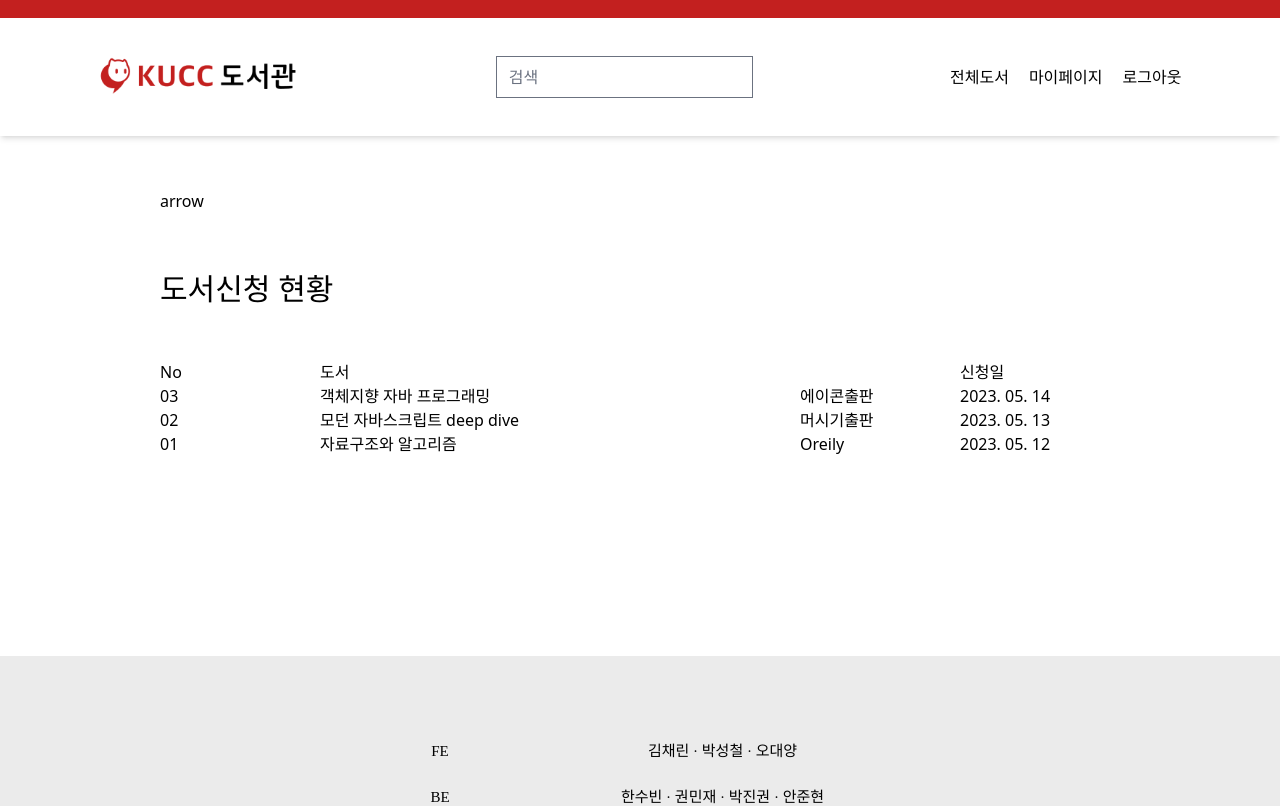
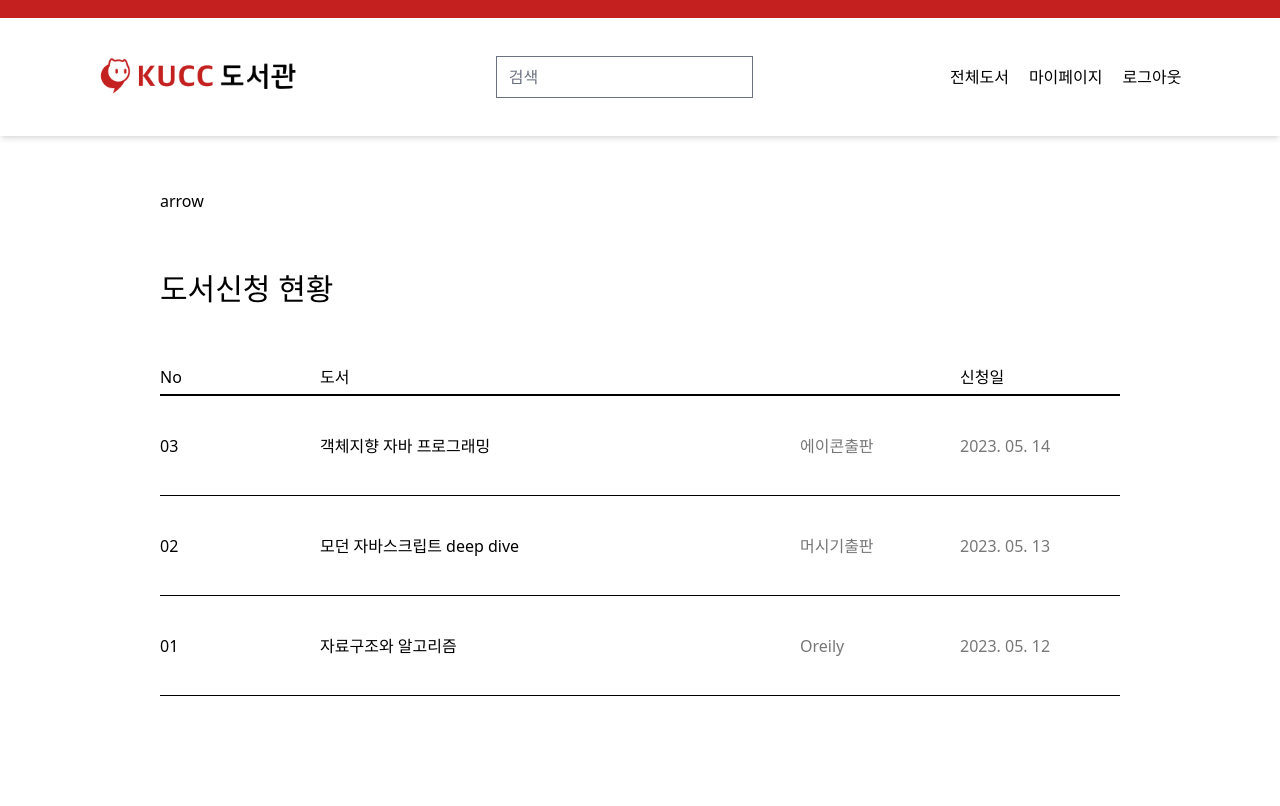
Before and after one commit to kucc/library-service-client, a Next.js app: page /detail/1/bookapply in a window 1280 px wide. Shown: the top 806 px of the page. Built offline with nearby package versions, Linux system fonts and the light colour scheme.

Commit message:
fixed : 조건부 CSS 적용 안되는 부분 수정

```diff
--- a/src/components/Board/BoardContent.jsx
+++ b/src/components/Board/BoardContent.jsx
@@ -1,17 +1,14 @@
 const BoardContent = ({ num = "No", title = "제목", date = "작성일", isTitle = false }) => {
-  const fontWeight = isTitle ? 700 : 500;
-  const borderWidth = isTitle ? 2 : 1;
-  const height = isTitle ? 36 : 100;
-  const dateColor = isTitle ? "#000" : "#777777";
-  console.log(fontWeight, borderWidth, height, dateColor);
+  const fontWeight = isTitle ? "font-700" : "font-500";
+  const borderWidth = isTitle ? "border-b-[2px]" : "border-b-[1px]";
+  const height = isTitle ? "h-[36px]" : "h-[100px]";
+  const dateColor = isTitle ? "text-[#000000]" : "text-[#777777]";
 
   return (
-    <div
-      className={`flex font-${fontWeight} border-black border-b-[${borderWidth}px] items-center h-[${height}px]`}
-    >
+    <div className={`flex ${fontWeight} border-black ${borderWidth} items-center ${height}`}>
       <div className="w-1/6 text-left">{num}</div>
       <div className="w-4/6 text-left text-ellipsis">{title}</div>
-      <div className={`w-1/6 text-left text-[${dateColor}]`}>{date}</div>
+      <div className={`w-1/6 text-left ${dateColor}`}>{date}</div>
     </div>
   );
 };
--- a/src/components/Board/BookApplyCurrent.jsx
+++ b/src/components/Board/BookApplyCurrent.jsx
@@ -1,13 +1,11 @@
 const BookApplyCurrent = ({ num = "No", bookInfo, date = "신청일", isTitle = false }) => {
-  const fontWeight = isTitle ? 700 : 500;
-  const borderWidth = isTitle ? 2 : 1;
-  const height = isTitle ? 36 : 100;
-  const dateColor = isTitle ? "#000" : "#777777";
+  const fontWeight = isTitle ? "font-700" : "font-500";
+  const borderWidth = isTitle ? "border-b-[2px]" : "border-b-[1px]";
+  const height = isTitle ? "h-[36px]" : "h-[100px]";
+  const dateColor = isTitle ? "text-[#000000]" : "text-[#777777]";
 
   return (
-    <div
-      className={`flex font-${fontWeight} border-black border-b-[${borderWidth}px] items-center h-[${height}px]`}
-    >
+    <div className={`flex ${fontWeight} border-black ${borderWidth} items-center ${height}`}>
       <div className="w-1/6 text-left">{num}</div>
       <div className="w-4/6 ">
         {isTitle ? (
@@ -16,12 +14,12 @@ const BookApplyCurrent = ({ num = "No", bookInfo, date = "신청일", isTitle =
           bookInfo && (
             <div className="flex">
               <div className="w-3/4 text-ellipsis">{bookInfo.title}</div>
-              <div className={`text-[${dateColor}]`}>{bookInfo.publish}</div>
+              <div className={`${dateColor}`}>{bookInfo.publish}</div>
             </div>
           )
         )}
       </div>
-      <div className={`w-1/6 text-left text-[${dateColor}]`}>{date}</div>
+      <div className={`w-1/6 text-left ${dateColor}`}>{date}</div>
     </div>
   );
 };
--- a/src/components/Layout/Header.jsx
+++ b/src/components/Layout/Header.jsx
@@ -6,7 +6,7 @@ import Link from "next/link";
 const Header = ({ headerItems = [] }) => {
   return (
     <>
-      <div className=" w-full max-w-screen-xl h-[136px] shadow-md border-t-[18px] border-crimson-500">
+      <div className=" w-screen h-[136px] shadow-md border-t-[18px] border-crimson-500">
         <div className="flex items-center justify-around h-full">
           <div>
             <Link href="/">
--- a/src/pages/detail/[id]/bookapply.jsx
+++ b/src/pages/detail/[id]/bookapply.jsx
@@ -2,7 +2,7 @@ import Footer from "@/components/Layout/Footer";
 import Header from "@/components/Layout/Header";
 
 import BoardTitle from "@/components/Board/BoardTitle";
-import BookApplyCurrent from "@/components/Board/bookApplyCurrent";
+import BookApplyCurrent from "@/components/Board/BookApplyCurrent";
 import { headerItemState } from "@/recoil/atoms/headerItemAtom";
 import { useRecoilValue } from "recoil";
 
--- a/src/pages/index.jsx
+++ b/src/pages/index.jsx
@@ -16,11 +16,12 @@ import DeactBtn from "@/components/items/DeactBtn";
 import DefaultBtn from "@/components/items/DefaultBtn";
 import GenreBtn from "@/components/items/GenreBtn";
 import SearchBar from "@/components/items/SearchBar";
+import { headerItemState } from "@/recoil/atoms/headerItemAtom";
 
 const inter = Inter({ subsets: ["latin"] });
 
 export default function Home() {
-  const count = useRecoilValue(counterState);
+  const headerItems = useRecoilValue(headerItemState);
 
   const testOption = [
     // { value: "출판년도순", label: "출판년도순" },
@@ -34,7 +35,7 @@ export default function Home() {
   ];
   return (
     <>
-      <Header />
+      <Header headerItems={headerItems} />
       <Image priority="true" src={thumbnail} alt="home" width={479} height={182} />
       <h1>hello this is home</h1>
       <Link href="/search?text=abc">go search</Link>
```
